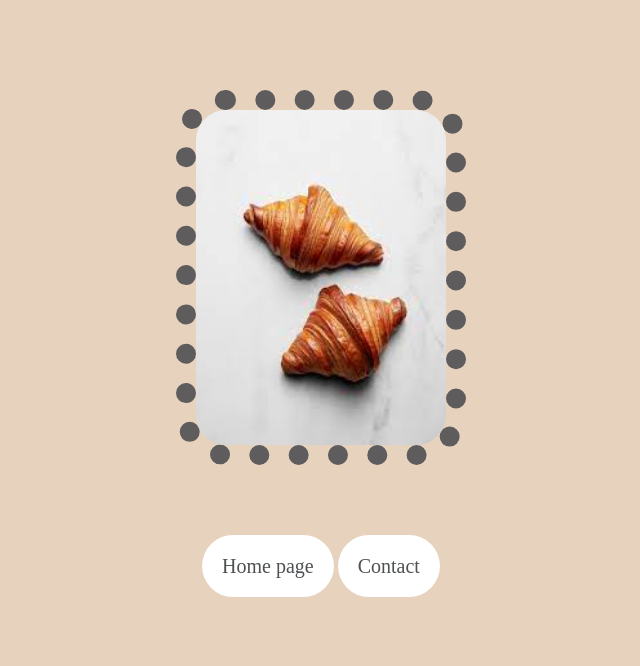
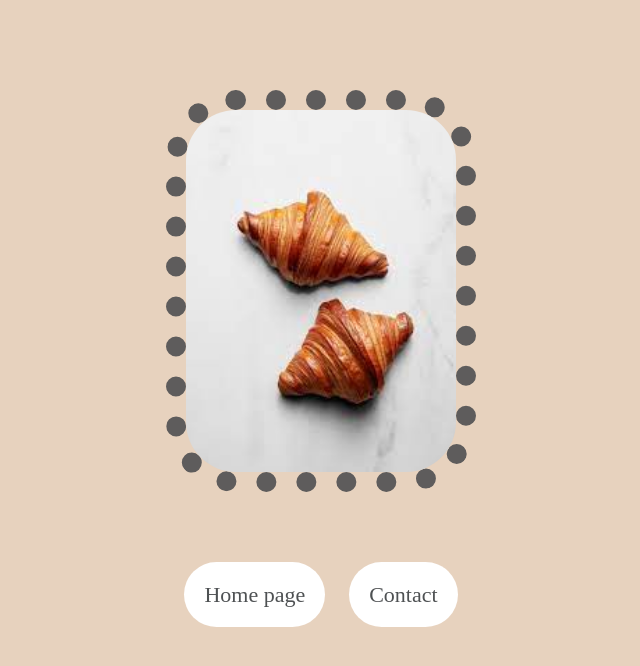
Before and after one commit to FTTM-M/Croissant, a plain HTML site: page photo.html in a window 1280 px wide. Shown: the whole page, without its empty margins (319-959 px from the left). Drawn offline with Linux system fonts and the light colour scheme.

Commit message:
change the size of photo

```diff
--- a/photo.html
+++ b/photo.html
@@ -8,7 +8,7 @@
     <link rel="stylesheet" href="/src/style.css" />
   </head>
   <body>
-    <div class="photo"><img src="/image/photo.png" alt="" width="250" /></div>
+    <div class="photo"><img src="/image/photo.png" alt="" width="270" /></div>
     <div class="link">
       <a href="/index.html">Home page</a>
       <a href="/contact.html">Contact</a>
--- a/src/style.css
+++ b/src/style.css
@@ -3,6 +3,7 @@ body {
   margin: 50px 50px;
 }
 h1 {
+  font-size: 50px;
   margin: 50px;
   text-align: center;
   color: rgb(98, 101, 104);
@@ -14,7 +15,7 @@ p {
   background: white;
   padding: 20px;
   border-radius: 50px;
-  font-size: 20px;
+  font-size: 25px;
 }
 a {
   text-align: center;
@@ -23,7 +24,8 @@ a {
   border-radius: 50px;
   color: rgb(78, 81, 83);
   text-decoration: none;
-  font-size: 20px;
+  font-size: 22px;
+  margin: 0px 10px;
 }
 .links {
   text-align: center;
@@ -31,7 +33,7 @@ a {
 img {
   display: block;
   margin: 0 auto;
-  border-radius: 50px;
+  border-radius: 70px;
   border: 20px dotted rgb(94, 92, 92);
 }
 .link {
```
